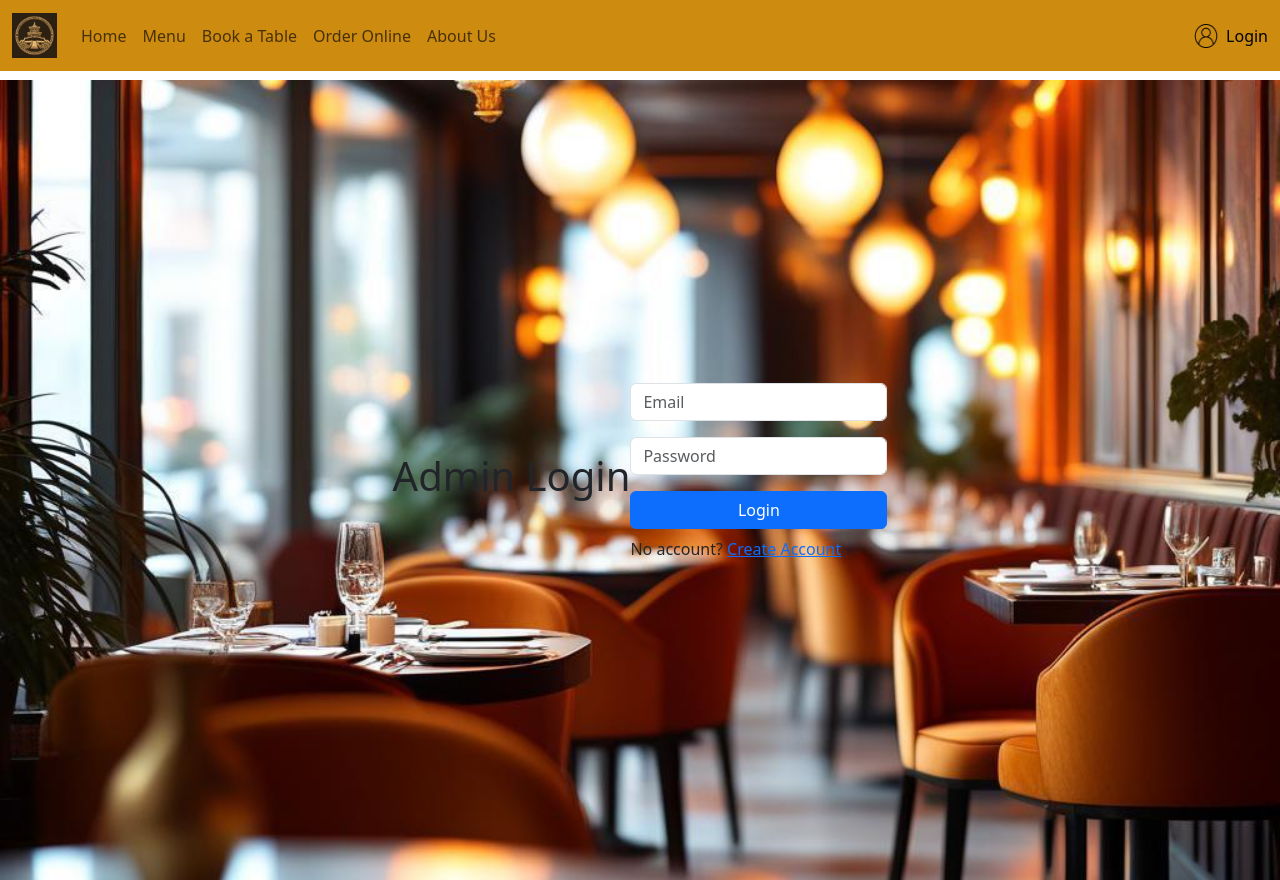
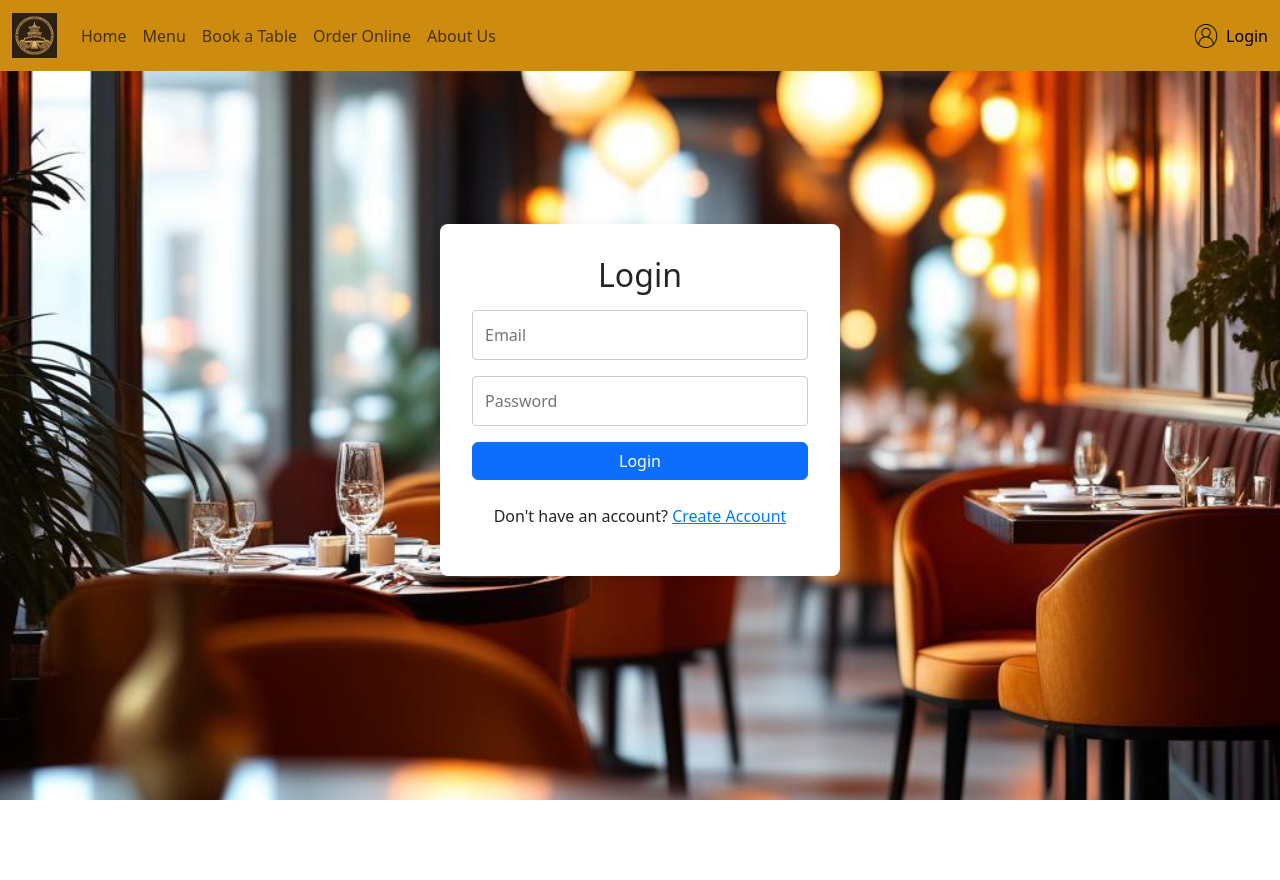
Before and after one commit to ProJBH/Restaurant_web_app, a React (Create React App) app in the folder frontend/: page /login in a window 1280 px wide. After the commit the page ends 800 px from the top, so only its background shows below. Built offline with nearby package versions, Linux system fonts and the light colour scheme.

Commit message:
Update Login.tsx

```diff
--- a/frontend/src/components/Login/Login.tsx
+++ b/frontend/src/components/Login/Login.tsx
@@ -11,10 +11,10 @@ interface Form {
 }
 
 const Login: React.FC = () => {
+  const navigate = useNavigate();
   const [form, setForm] = useState<Form>({ email: '', password: '', confirmPassword: '' });
   const [isLogin, setIsLogin] = useState(true);
   const [error, setError] = useState('');
-  const navigate = useNavigate();
 
   useEffect(() => {
     const token = localStorage.getItem('token');
@@ -24,7 +24,7 @@ const Login: React.FC = () => {
   }, [navigate]);
 
   const handleChange = (e: React.ChangeEvent<HTMLInputElement>) => {
-    setForm({ ...form, [e.target.name]: e.target.value });
+    setForm(prevForm => ({ ...prevForm, [e.target.name]: e.target.value }));
   };
 
   const handleLoginSubmit = (e: React.FormEvent) => {
@@ -35,11 +35,10 @@ const Login: React.FC = () => {
     })
       .then(response => {
         const { token, role } = response.data;
+        localStorage.setItem('token', token);
         if (role === 'admin') {
-          localStorage.setItem('token', token);
           navigate('/admin/dashboard');
         } else {
-            localStorage.setItem('token', token);
           navigate('/customer/dashboard');
         }
       })
@@ -52,27 +51,29 @@ const Login: React.FC = () => {
       setError("Passwords do not match.");
       return;
     }
-    // Temporarily log user info to console
-    console.log({
+    console.log('Register info:', {
       email: form.email,
       password: form.password,
     });
+    setError('Registration functionality is not yet implemented.');
   };
 
   return (
-    <div className={`container ${styles.container}`} style={{ marginTop: '5rem' }}>
-      <h1>{isLogin ? 'Admin Login' : 'Create Account'}</h1>
-      {error && <p className="text-danger">{error}</p>}
+    <div className={styles.container}>
+      <div className={styles.card}>
+        <h2 className="mb-3 text-center">{isLogin ? 'Login' : 'Create Account'}</h2>
+        {error && <p className={styles.error}>{error}</p>}
 
         {isLogin ? (
           <form onSubmit={handleLoginSubmit}>
             <input
+              type="email"
               name="email"
               placeholder="Email"
               value={form.email}
               onChange={handleChange}
               required
-            className="form-control mb-3"
+              className={styles.input}
             />
             <input
               name="password"
@@ -81,14 +82,15 @@ const Login: React.FC = () => {
               value={form.password}
               onChange={handleChange}
               required
-            className="form-control mb-3"
+              className={styles.input}
             />
-          <button type="submit" className="btn btn-primary w-100">Login</button>
-          <p className="mt-2">
-            No account?{' '}
+            <button type="submit" className="btn btn-primary mb-2 w-100">
+              Login
+            </button>
+            <p className={styles.toggleText}>
+              Don't have an account?{' '}
               <span
-              className="text-primary"
-              style={{ cursor: 'pointer', textDecoration: 'underline' }}
+                className={styles.link}
                 onClick={() => {
                   setIsLogin(false);
                   setError('');
@@ -107,7 +109,7 @@ const Login: React.FC = () => {
               value={form.email}
               onChange={handleChange}
               required
-            className="form-control mb-3"
+              className={styles.input}
             />
             <input
               name="password"
@@ -116,7 +118,7 @@ const Login: React.FC = () => {
               value={form.password}
               onChange={handleChange}
               required
-            className="form-control mb-3"
+              className={styles.input}
             />
             <input
               name="confirmPassword"
@@ -125,13 +127,13 @@ const Login: React.FC = () => {
               value={form.confirmPassword}
               onChange={handleChange}
               required
-            className="form-control mb-3"
+              className={styles.input}
             />
             <button type="submit" className="btn btn-success mb-2 w-100">Register</button>
-          <p>
+            <p className={styles.switchText}>
+              Already have an account?{' '}
               <span
-              className="text-primary"
-              style={{ cursor: 'pointer' }}
+                className={styles.link}
                 onClick={() => {
                   setIsLogin(true);
                   setError('');
@@ -143,6 +145,8 @@ const Login: React.FC = () => {
             </p>
           </form>
         )}
+        {error && <p className={styles.error}>{error}</p>}
+      </div>
     </div>
   );
 };
```
Lines whose indentation alone changed are shown as unchanged.
